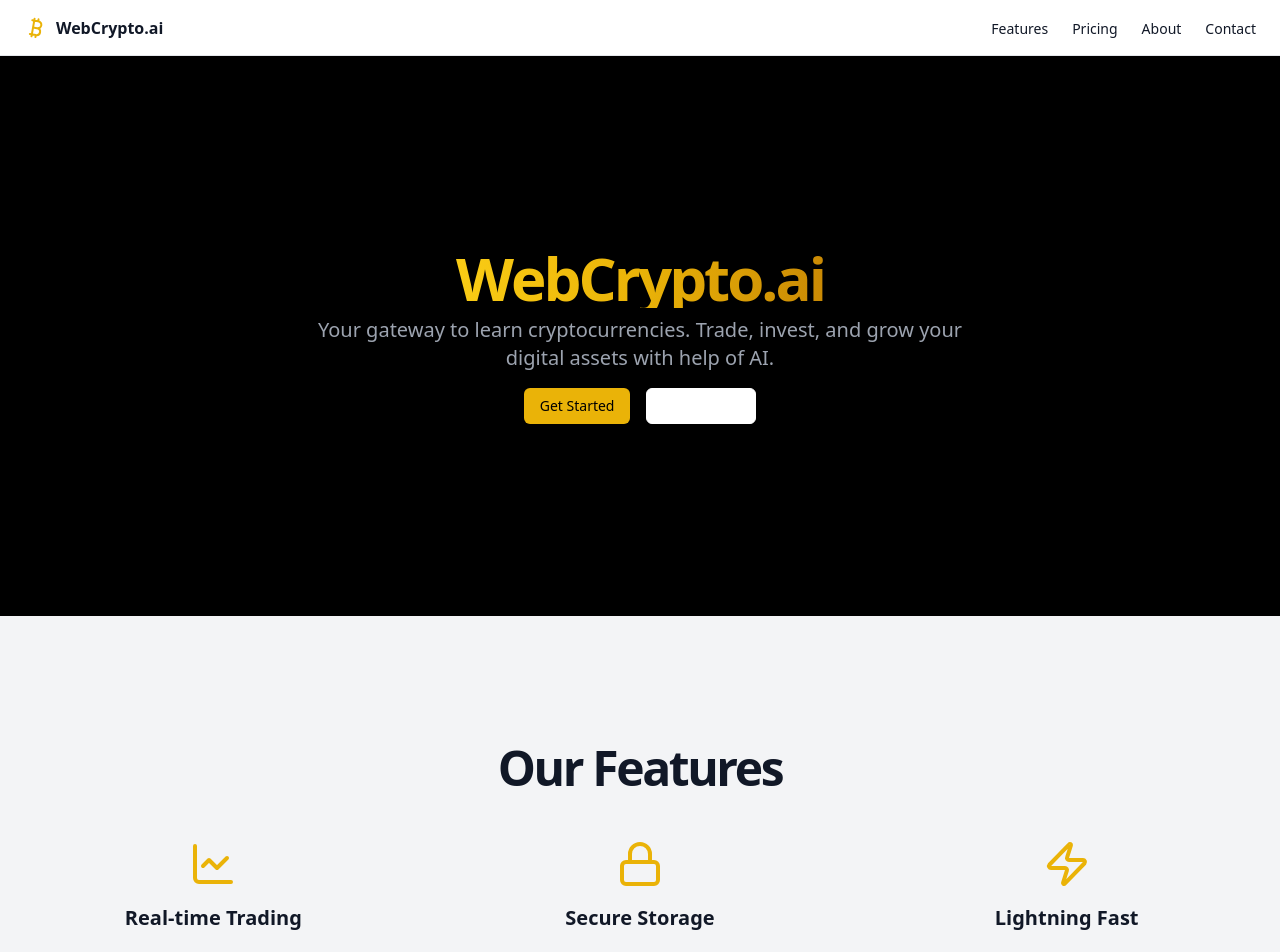
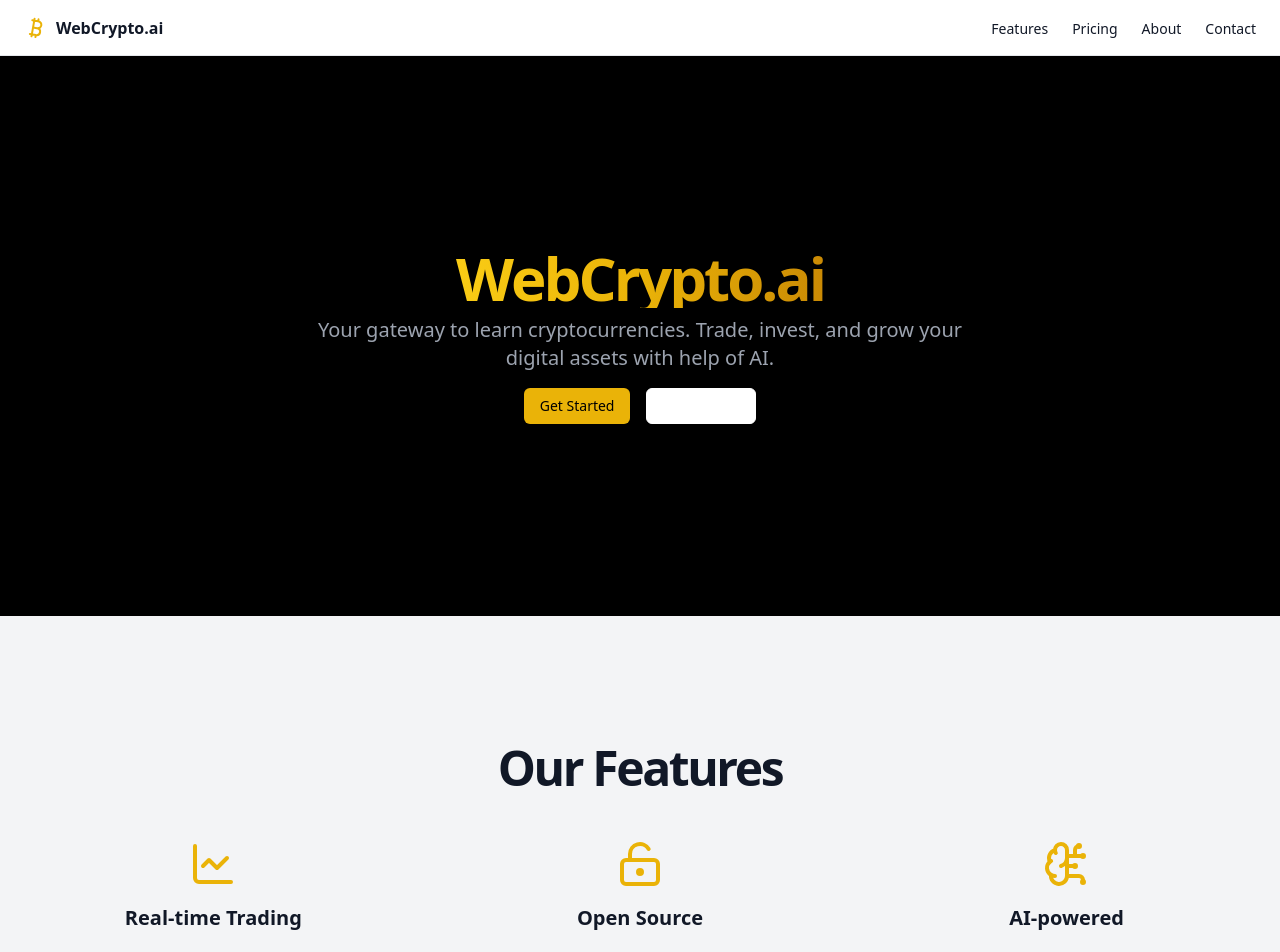
Before and after one commit to manideep1428/web3_binance, a Next.js app: page / in a window 1280 px wide. Shown: the top 952 px of the page. Built offline with nearby package versions, Linux system fonts and the light colour scheme; no server answers.

Commit message:
fixed errors

```diff
--- a/app/page.tsx
+++ b/app/page.tsx
@@ -1,16 +1,21 @@
 "use client";
 
 import { Button } from "@/components/ui/button";
-import { ArrowRight, Bitcoin, LineChart, Lock, Zap } from "lucide-react";
-import { signIn } from "next-auth/react";
+import { ArrowRight, Bitcoin, LineChart, LockKeyholeOpen , BrainCircuit} from "lucide-react";
 import Link from "next/link";
 import { useRouter } from "next/navigation";
 import { motion, useAnimationControls } from "framer-motion";
 import { useEffect } from "react";
+import { useSession } from "next-auth/react";
 
 export default function CryptoLanding() {
   const controls = useAnimationControls();
   const router = useRouter();
+  const session = useSession();
+
+  if(session.status === "authenticated") {
+    router.push("/markets");
+  }
 
   const containerVariants = {
     hidden: { opacity: 0 },
@@ -156,21 +161,21 @@ export default function CryptoLanding() {
               {[
                 {
                   icon: LineChart,
-                  title: "Real-time Trading",
+                  title: "Real-time Trading ",
                   description:
-                    "Execute trades instantly with our advanced trading engine.",
+                    "Trade with Dummy cash to learn about crypto and trading.",
                 },
                 {
-                  icon: Lock,
-                  title: "Secure Storage",
+                  icon: LockKeyholeOpen,
+                  title: "Open Source",
                   description:
-                    "Your assets are protected with state-of-the-art security measures.",
+                    "It's is an OpenSource Project . So ,You have full control over your data and assets",
                 },
                 {
-                  icon: Zap,
-                  title: "Lightning Fast",
+                  icon: BrainCircuit,
+                  title: "AI-powered",
                   description:
-                    "Experience rapid transactions and minimal latency.",
+                    "It AI powered you can track the trading stratergies and train the model with that data",
                 },
               ].map((feature, index) => (
                 <motion.div
```
